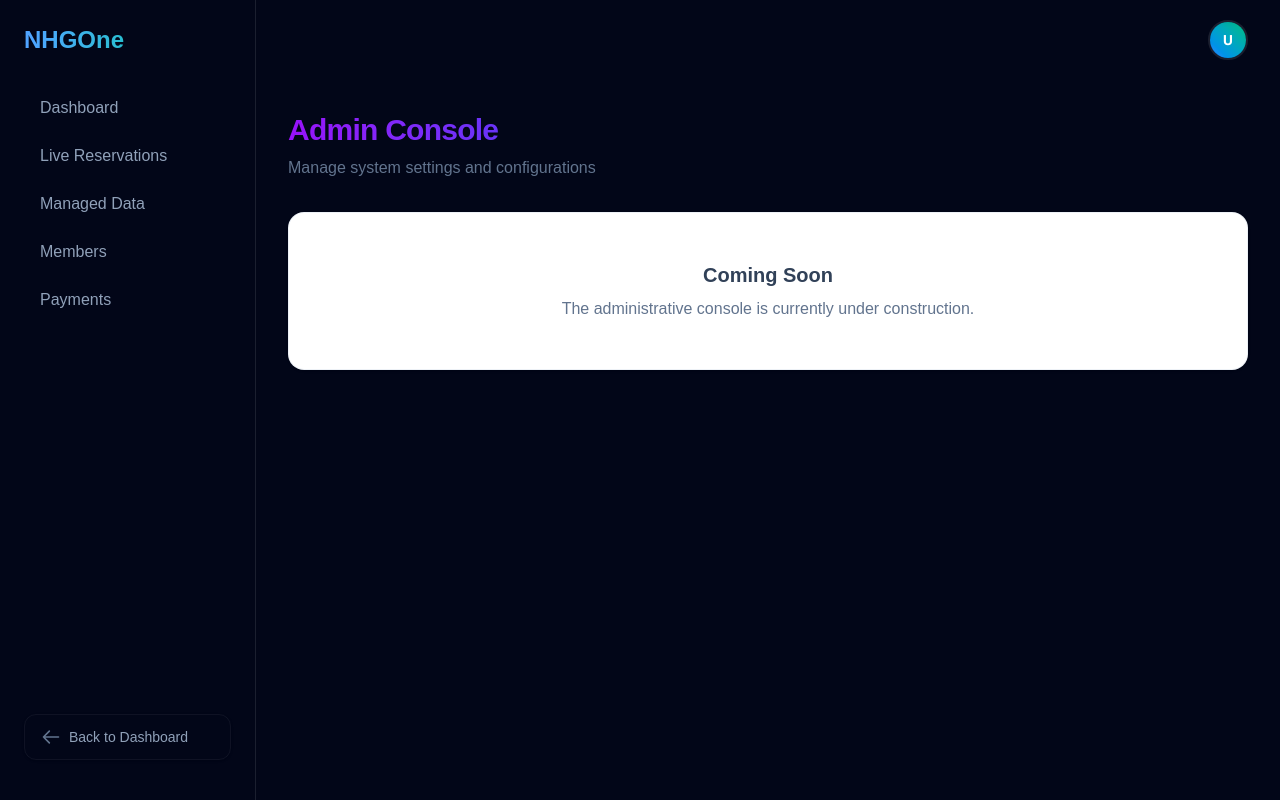
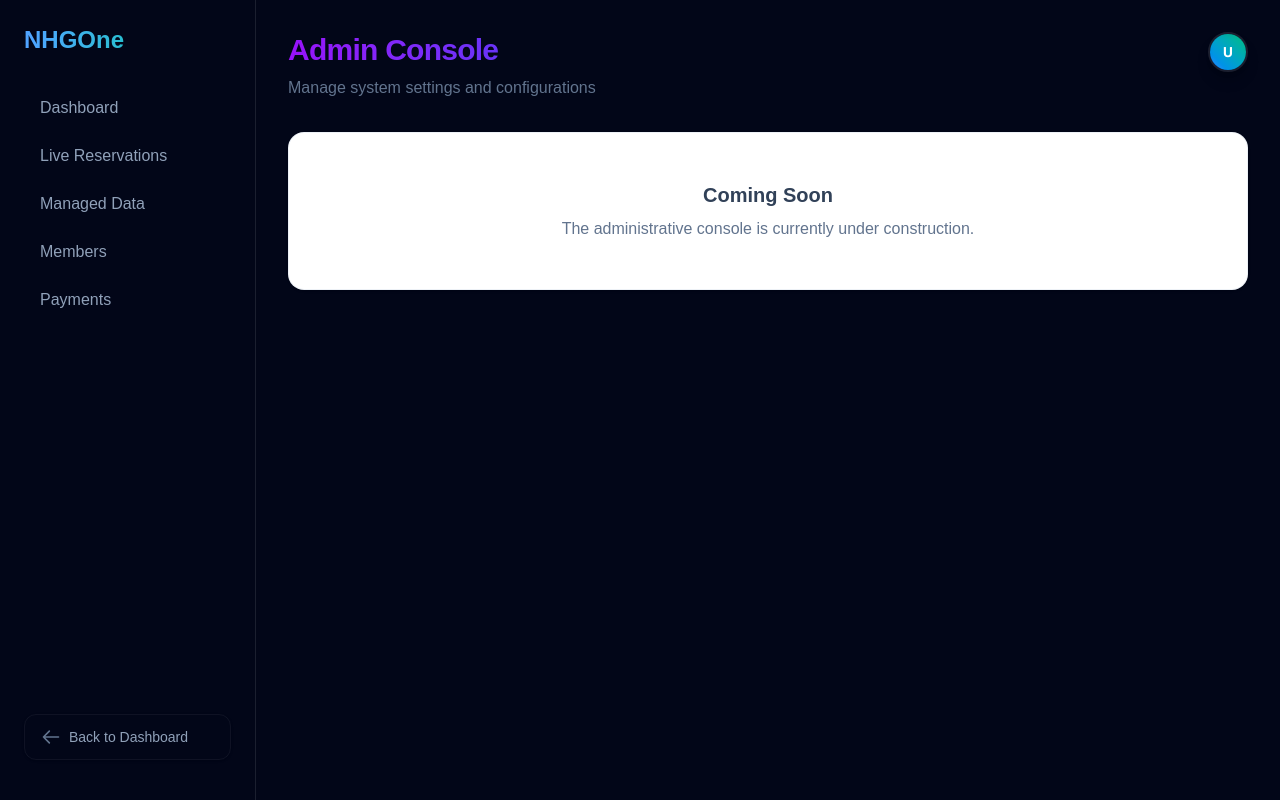
Before and after one commit to lubdnoreply/nhgone, a Next.js app: page /admin in a window 1280 px wide. Built offline with nearby package versions, Linux system fonts and the light colour scheme; no server answers.

Commit message:
style: make UserHeader absolute positioned for more compact dashboard layout

```diff
--- a/src/components/Navigation.tsx
+++ b/src/components/Navigation.tsx
@@ -38,7 +38,7 @@ export default function Navigation({ children }: { children: React.ReactNode })
            )}
         </div>
       </aside>
-      <main className="flex-1 flex flex-col h-screen overflow-hidden">
+      <main className="flex-1 flex flex-col h-screen overflow-hidden relative">
         <UserHeader />
         <div className="flex-1 overflow-y-auto w-full">
           {children}
--- a/src/components/UserHeader.tsx
+++ b/src/components/UserHeader.tsx
@@ -37,11 +37,11 @@ export default function UserHeader() {
   const isSuperAdmin = user?.email === "noreply@lubd.com" || user?.user_metadata?.role === "super_admin" || user?.email?.includes("naraihospitality.com");
 
   return (
-    <header className="h-16 flex items-center justify-end px-8 bg-transparent w-full z-10 my-2">
+    <div className="absolute top-8 right-8 z-50 font-sans">
       <div className="relative" ref={dropdownRef}>
         <button
           onClick={() => setIsOpen(!isOpen)}
-          className="w-10 h-10 rounded-full overflow-hidden border-2 border-white/10 hover:border-blue-400 transition-all font-sans cursor-pointer focus:outline-none"
+          className="w-10 h-10 rounded-full overflow-hidden border-2 border-white/10 hover:border-blue-400 transition-all font-sans cursor-pointer focus:outline-none shadow-lg shadow-black/20"
         >
           {user?.user_metadata?.avatar_url ? (
             <img src={user.user_metadata.avatar_url} alt="Profile" className="w-full h-full object-cover" />
@@ -107,6 +107,6 @@ export default function UserHeader() {
           </div>
         )}
       </div>
-    </header>
+    </div>
   );
 }
```
